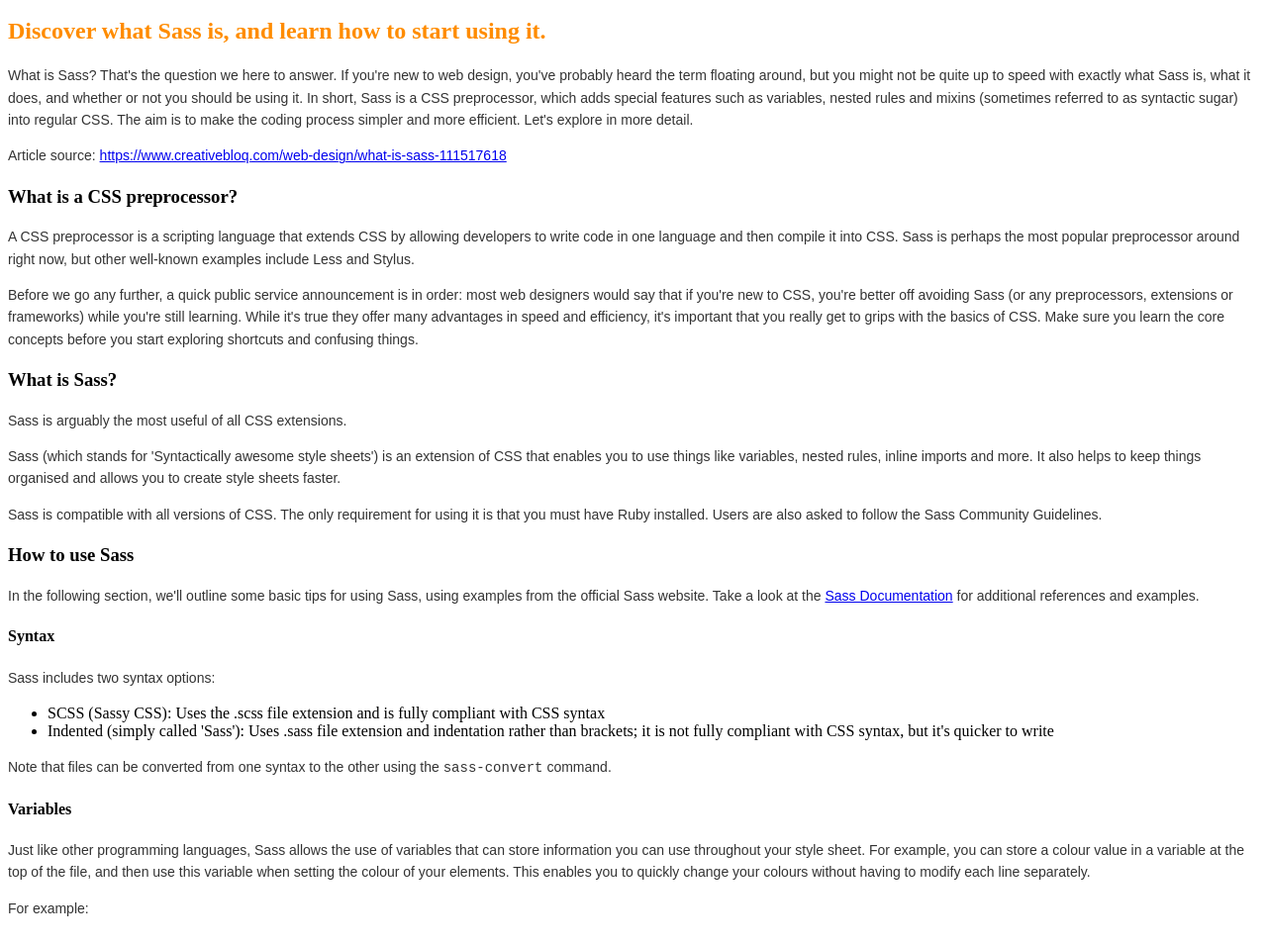
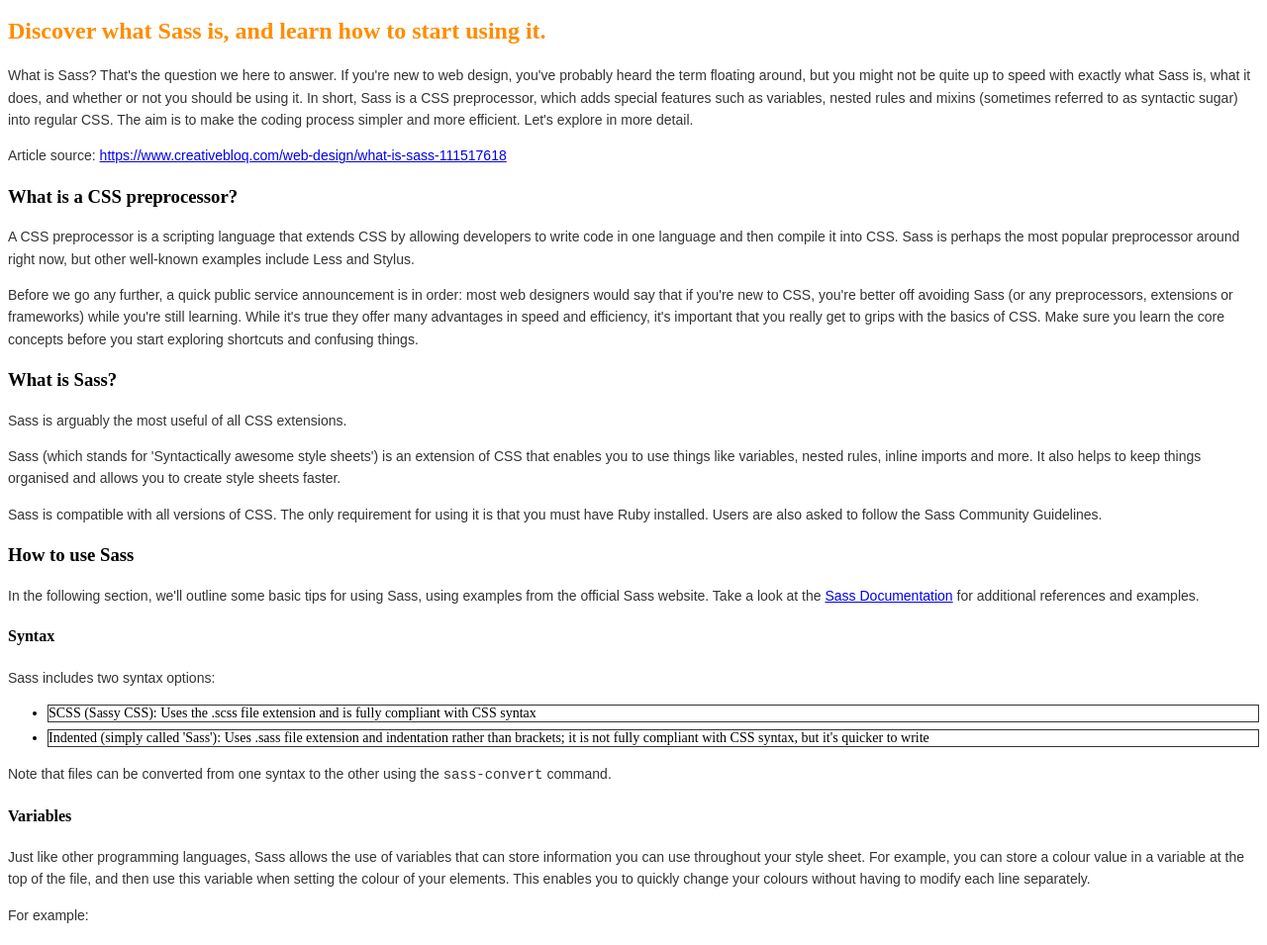
Before and after one commit to pirrencode/wadt_css_workshop_2025_group2, a plain HTML site: page elgars_css_workshop.html in a window 1280 px wide. Shown: the part 120-1075 px from the top of the page at 99% size. Drawn offline with Linux system fonts and the light colour scheme; a script that the page names is missing.

Commit message:
added <li> styling

```diff
--- a/elgars_styles.css
+++ b/elgars_styles.css
@@ -21,3 +21,9 @@
   color: #333;
   font-size: 0.875rem;
 }
+
+li {
+  margin-bottom: 0.5em;
+  font-size: 0.875rem;
+  border: #333 1px solid;
+}
```
